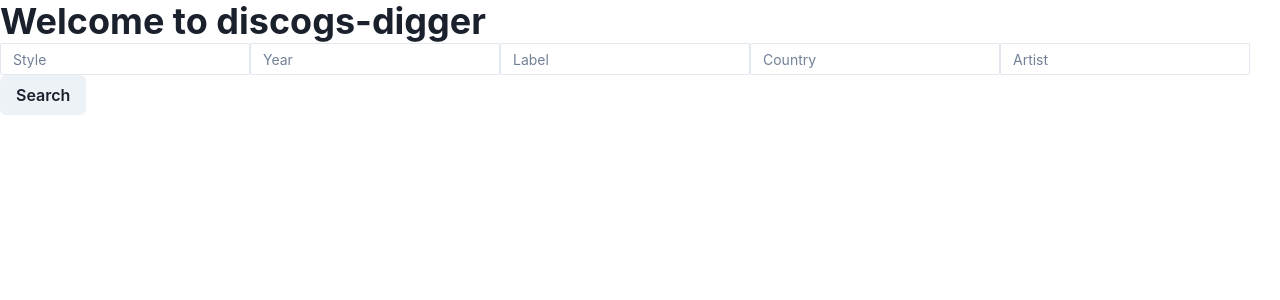
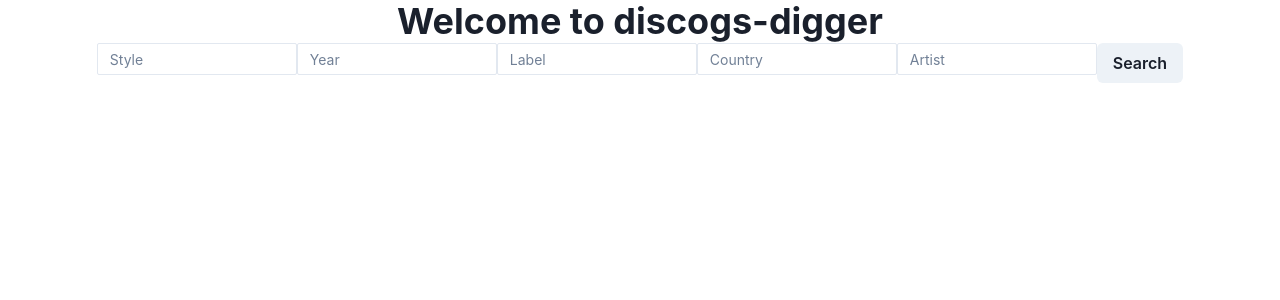
Before and after one commit to gcerame/discogs-digger-frontend, a Next.js app: page / in a window 1280 px wide. Shown: the top 300 px of the page. Built offline with nearby package versions, Linux system fonts and the light colour scheme.

Commit message:
eslint --fix run

```diff
--- /dev/null
+++ b/components/header.js
@@ -0,0 +1,11 @@
+import { Center, Heading } from "@chakra-ui/react";
+
+export function Header () {
+    return (
+        <Center>
+            <Heading>
+            Welcome to <span>discogs-digger</span>
+            </Heading>
+        </Center>
+    );
+}
--- a/components/release.js
+++ b/components/release.js
@@ -1,7 +1,7 @@
 import Image from "next/image";
 import 'react-lite-youtube-embed/dist/LiteYouTubeEmbed.css'
 import ReleaseVideos from "./releaseVideos";
-import {Container, Heading} from "@chakra-ui/react";
+import { Container, Heading } from "@chakra-ui/react";
 
 export default function Release ({ release }) {
 
--- a/components/releaseVideos.js
+++ b/components/releaseVideos.js
@@ -1,25 +1,28 @@
 import LiteYouTubeEmbed from "react-lite-youtube-embed";
-import {Box, Container, Tab, TabList, TabPanel, TabPanels, Tabs} from "@chakra-ui/react";
+import { Box, Tab, TabList, TabPanel, TabPanels, Tabs } from "@chakra-ui/react";
 
-export default function ReleaseVideos ({videos,releaseTitle}) {
+export default function ReleaseVideos ({ videos, releaseTitle }) {
 
-    return(
+    return (
         <Tabs>
             <TabList>
-                {videos?.map((video, index)=>{
+                {videos?.map((video, index) => {
                     return (
-                        <Tab>Video{index+1}</Tab>
-                    )
+                        <Tab key={index}>Video{index + 1}</Tab>
+                    );
                 })}
             </TabList>
 
             <TabPanels>
                 {videos?.map((video) => {
+                    const videoID = video.uri.split('v=').pop();
                     return (
-                        <TabPanel>
-                        <Box padding={4}><LiteYouTubeEmbed id={video.uri.split('v=').pop()}
-                                                           key={video.uri}
-                                                           title={releaseTitle}/></Box>
+                        <TabPanel key={videoID}>
+                            <Box padding={4}>
+                                <LiteYouTubeEmbed id={videoID}
+                                    key={videoID}
+                                    title={releaseTitle}/>
+                            </Box>
                         </TabPanel>
 
                     );
@@ -29,6 +32,5 @@ export default function ReleaseVideos ({videos,releaseTitle}) {
         </Tabs>
 
 
-
-    )
+    );
 }
--- a/pages/index.js
+++ b/pages/index.js
@@ -1,16 +1,7 @@
-import Head from 'next/head';
-import {useState} from "react";
+import { useState } from "react";
 import Release from "../components/release";
-import {Button, Container, Heading, Input} from "@chakra-ui/react";
-
-function Header () {
-    return (
-        <header>
-            <title>discogs-digger</title>
-            <meta name="description" content="Generated by create next app"/>
-        </header>
-    );
-}
+import { Button, Container, Flex, Input } from "@chakra-ui/react";
+import { Header } from "../components/header";
 
 export default function Home () {
     const [releases, setReleases] = useState([]);
@@ -22,20 +13,19 @@ export default function Home () {
         const formData = new FormData(e.target);
         const data = Object.fromEntries(formData);
 
+        if (Object.values(data).every(x => x === '')) console.log('Empty search params');
+
         Object.keys(data).forEach((key) => data[key] === '' && delete data[key]);
         const searchQuery = new URLSearchParams(data).toString();
 
         try {
             const APIURL = `http://localhost:3001/search/?${searchQuery}`;
-            console.log(APIURL);
             const response = await fetch(APIURL);
             const fetchedReleases = await response.json();
-            console.log(fetchedReleases);
             setReleases(fetchedReleases);
 
         } catch (e) {
             setError(e);
-            console.log(e);
         }
     };
 
@@ -49,26 +39,37 @@ export default function Home () {
 
     return (
         <>
-            <Header/>
+            <header>
+                <title>discogs-digger</title>
+                <meta name="description" content="Generated by create next app"/>
+            </header>
 
             <main>
-                <Heading>
-                    Welcome to <span>discogs-digger</span>
-                </Heading>
+                <Header/>
                 <div className="search-form">
                     <form onSubmit={handleSubmit}>
-
-                            <Input maxW={250} size="sm" placeholder="Style" id="style" name="style"
-                                   aria-label="style"></Input>
-                            <Input maxW={250} size="sm" placeholder="Year" id="year" name="year"
-                                   aria-label="year"></Input>
-                            <Input maxW={250} size="sm" placeholder="Label" id="label" name="label"
-                                   aria-label="label"></Input>
-                            <Input maxW={250} size="sm" placeholder="Country" id="country" name="country"
-                                   aria-label="country"></Input>
-                            <Input maxW={250} size="sm" placeholder="Artist" id="artist" name="artist"
-                                   aria-label="artist"></Input>
-                            <Button type="submit">Search</Button>
+                        <Flex wrap="wrap" justify="center">
+                            <Input minW={175} maxW={200} size="sm" placeholder="Style"
+                                id="style"
+                                name="style"
+                                aria-label="style"/>
+                            <Input minW={175} maxW={200} size="sm" placeholder="Year"
+                                id="year"
+                                name="year"
+                                aria-label="year"/>
+                            <Input minW={175} maxW={200} size="sm" placeholder="Label"
+                                id="label"
+                                name="label"
+                                aria-label="label"/>
+                            <Input minW={175} maxW={200} size="sm" placeholder="Country"
+                                id="country"
+                                name="country"
+                                aria-label="country"/>
+                            <Input minW={175} maxW={200} size="sm" placeholder="Artist"
+                                id="artist"
+                                name="artist"
+                                aria-label="artist"/>
+                            <Button type="submit">Search</Button></Flex>
 
                     </form>
                 </div>
```
Also changed, not shown: styles/Home.module.css (deleted, +0 -129 lines), .eslintrc.json, pages/login.js (added).
